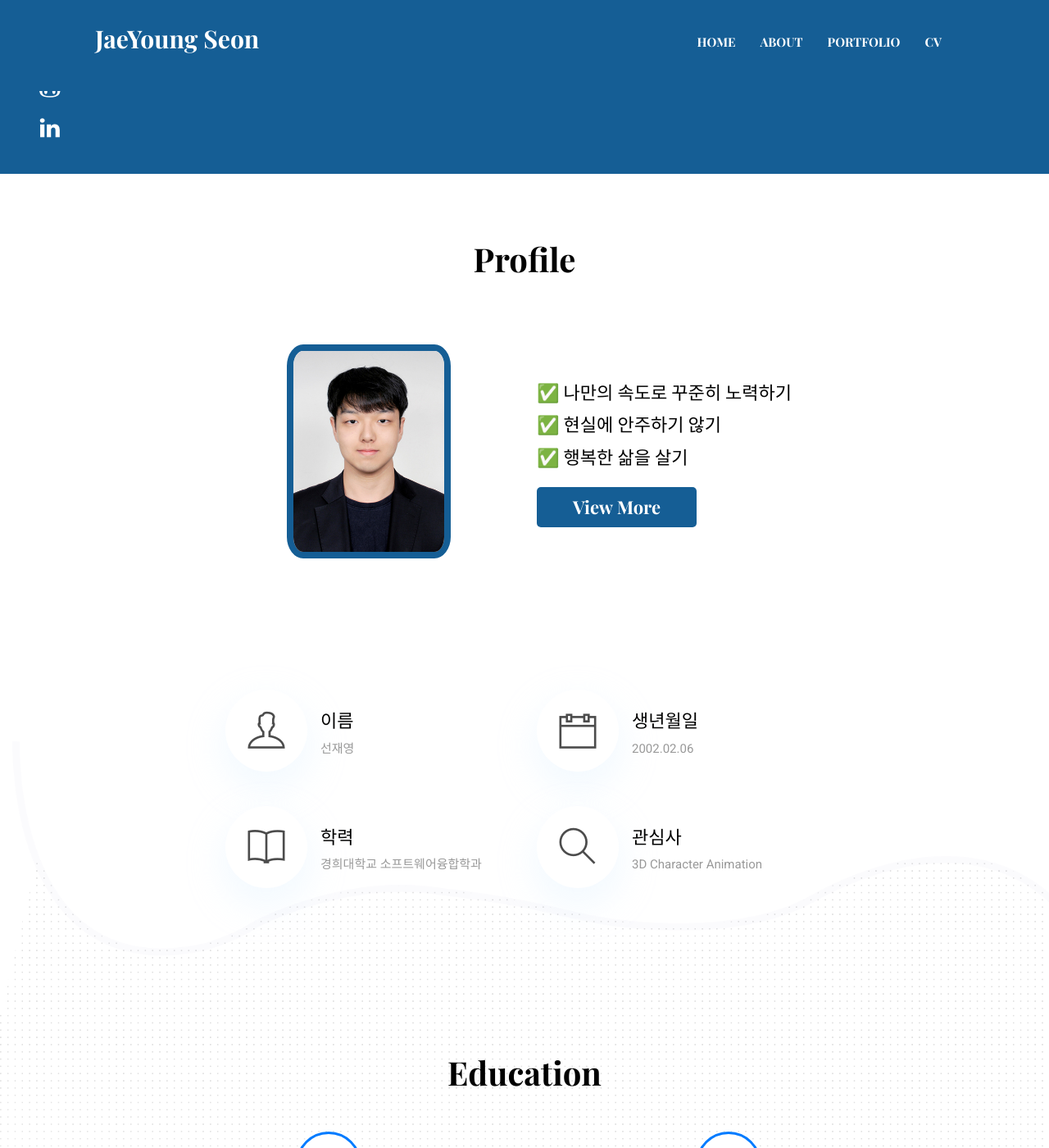
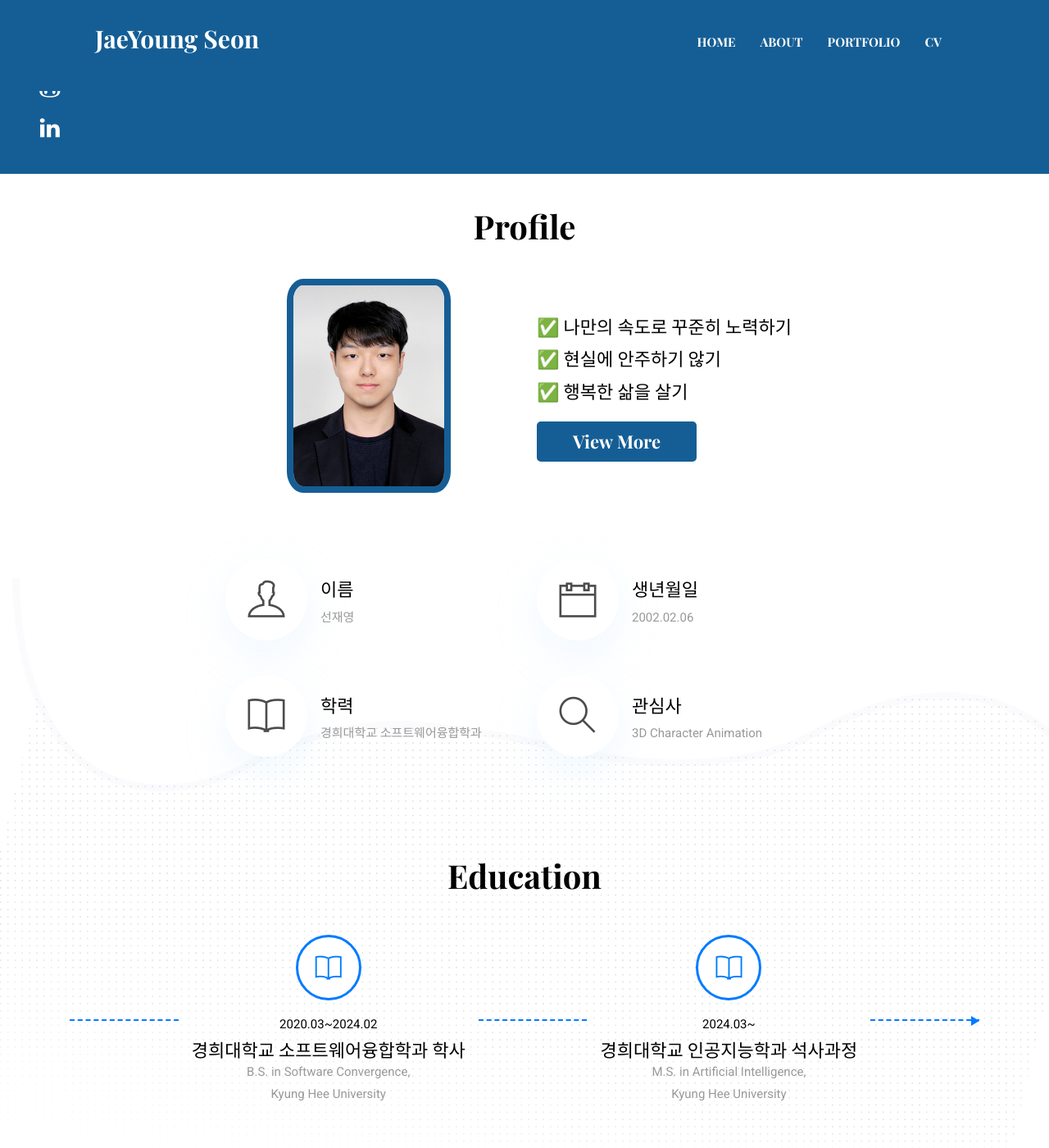
Before and after one commit to tjswodud/tjswodud.github.io, a Jekyll site: the page built from index.html, in a window 1280 px wide and 1400 px high, scrolled down 440 px. Shown: the whole window at 82% size. Built offline with Jekyll 4.4.1, drawn with Linux system fonts in a browser that asks for light colours; some web fonts are replaced.

Commit message:
change: changed css styles

```diff
--- a/assets/scss/_common.scss
+++ b/assets/scss/_common.scss
@@ -83,11 +83,11 @@ a:hover {
 }
 
 .section {
-  padding-top: 80px;
-  padding-bottom: 80px;
+  padding-top: 40px;
+  padding-bottom: 40px;
 
   &-title {
-    margin-bottom: 80px;
+    margin-bottom: 40px;
     font-family: $secondary-font;
   }
 }
```
